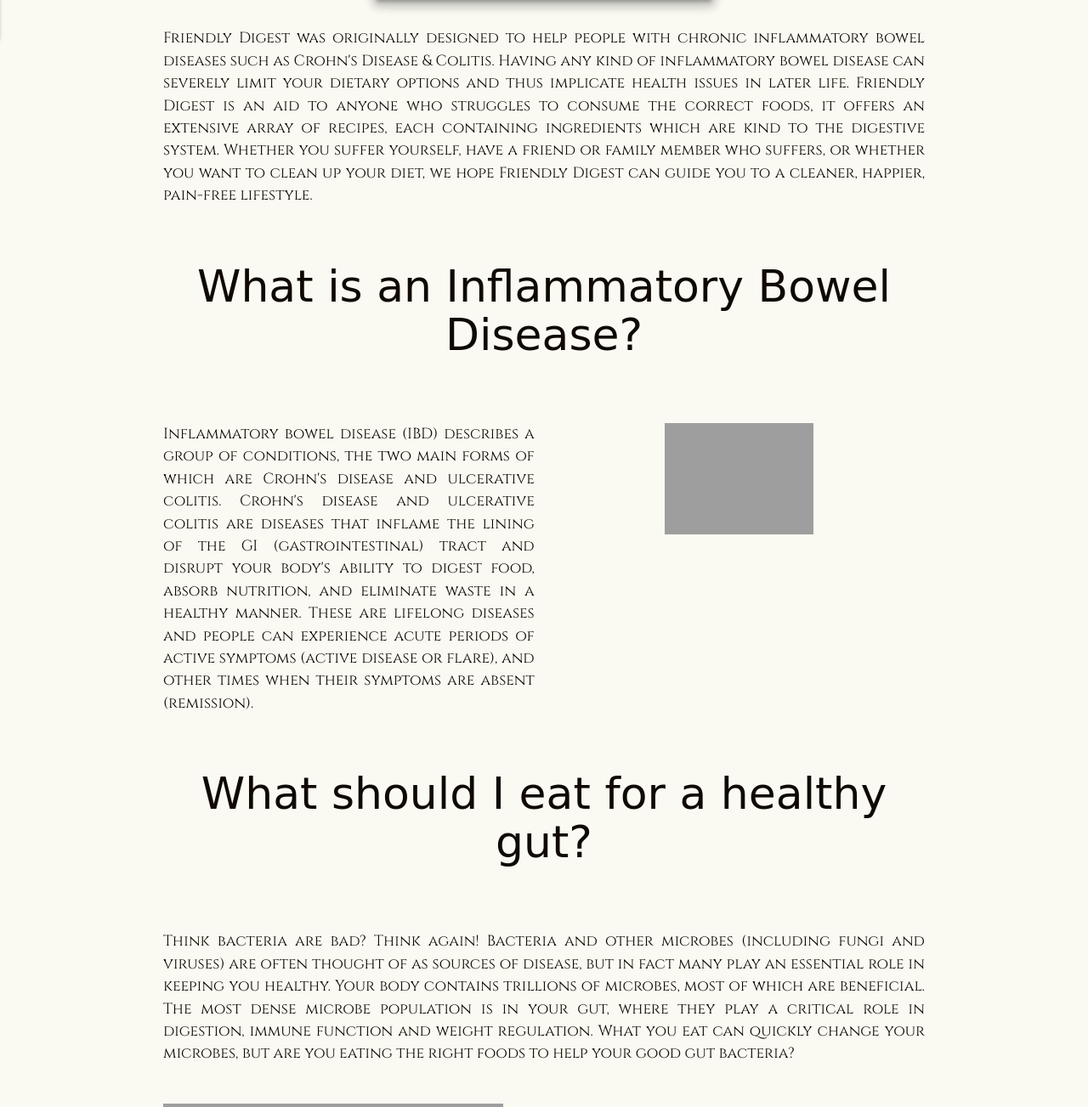
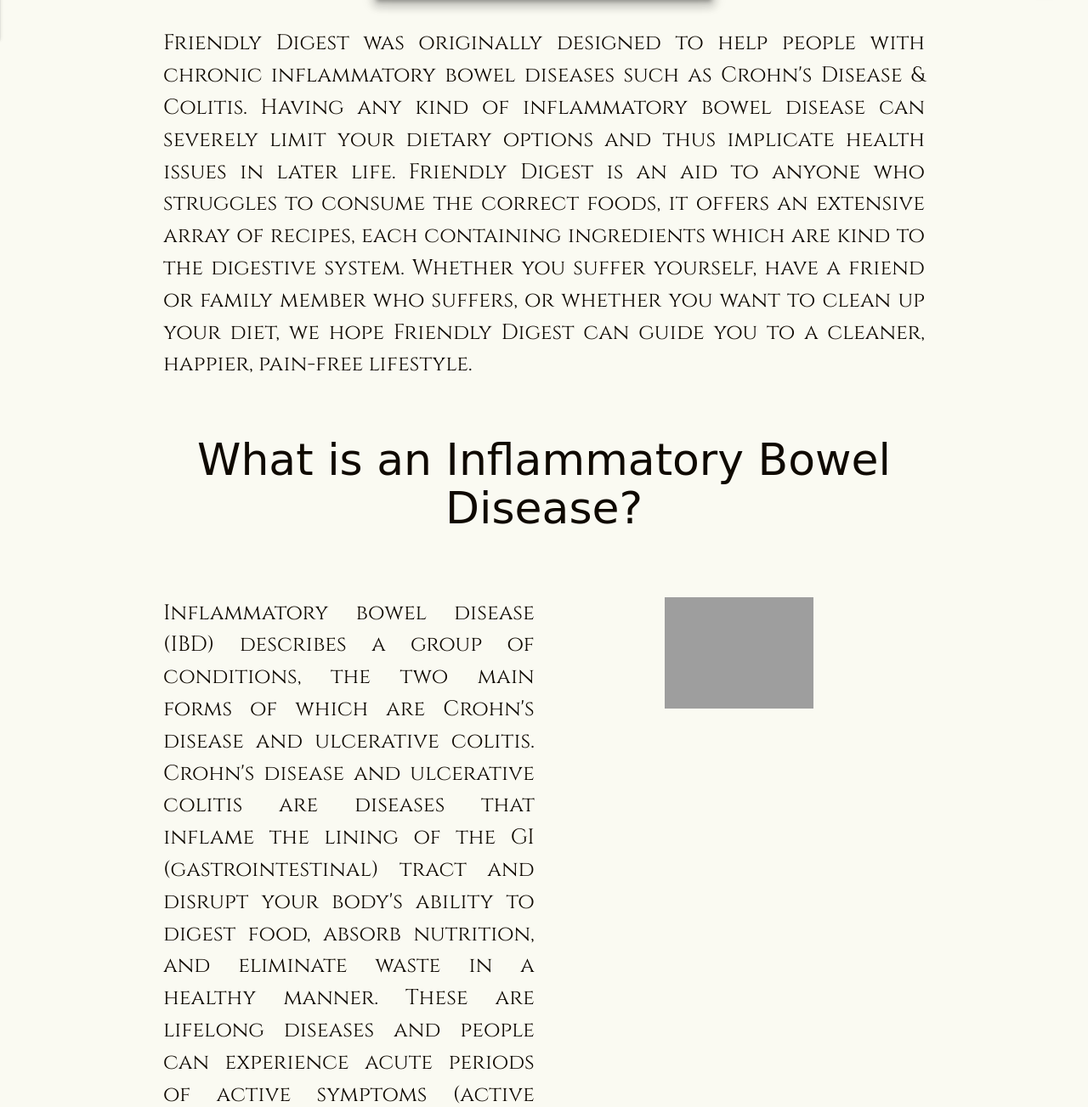
Before and after one commit to Code-Institute-Submissions/Friendly-Digest, a Flask app: page / in a window 1280 px wide. Shown: the part 814-2117 px from the top of the page at 85% size. Run offline with Flask 2, Linux system fonts and the light colour scheme; some libraries are stand-ins or nearby versions; some web fonts are replaced; grey boxes are pictures that could not be loaded.

Commit message:
Font size removed from text class and materialize text-flow class added to all paragraphs on index.html file.

```diff
--- a/static/css/style.css
+++ b/static/css/style.css
@@ -45,7 +45,6 @@ h2 {
 
 .text {
     text-align: justify;
-    font-size: 2.2vh;
 }
 
 .submit-text {
--- a/templates/index.html
+++ b/templates/index.html
@@ -33,7 +33,7 @@
 <!--Informational Text about Friendly Digest-->
 <div class="container">
     <div class="row">
-        <div class="col s12 text">
+        <div class="col s12 text flow-text">
             <p>Friendly Digest was originally designed to help people with chronic
                 inflammatory bowel diseases such as Crohn's Disease & Colitis. Having any
                 kind of inflammatory bowel disease can severely limit your dietary options
@@ -62,7 +62,7 @@
     <div class="row text mt-3">
 
         <!--Informational Text about IBD-->
-        <div class="col s12 xl6 mt-3">
+        <div class="col s12 xl6 mt-3 flow-text">
             <p>Inflammatory bowel disease (IBD) describes
                 a group of conditions, the two main forms of
                 which are Crohn's disease and ulcerative colitis.
@@ -96,7 +96,7 @@
 <!--Informational Text about Bacteria-->
 <div class="container">
     <div class="row text mt-3">
-        <div class="col s12 mt-3">
+        <div class="col s12 mt-3 flow-text">
             <p>Think bacteria are bad? Think again! Bacteria and other microbes (including fungi
                 and viruses) are often thought of as sources of disease, but in fact many play an essential
                 role in keeping you healthy. Your body contains trillions of microbes, most of which are
@@ -183,7 +183,7 @@
     <div class="row text mt-3">
 
         <!--Summarisation Paragraph-->
-        <div class="col s12 xl6 mt-3">
+        <div class="col s12 xl6 mt-3 flow-text">
             <p>Feel free to browse through Friendly
                 Digest's extensive library of recipes, we
                 hope that you manage to find something
```
